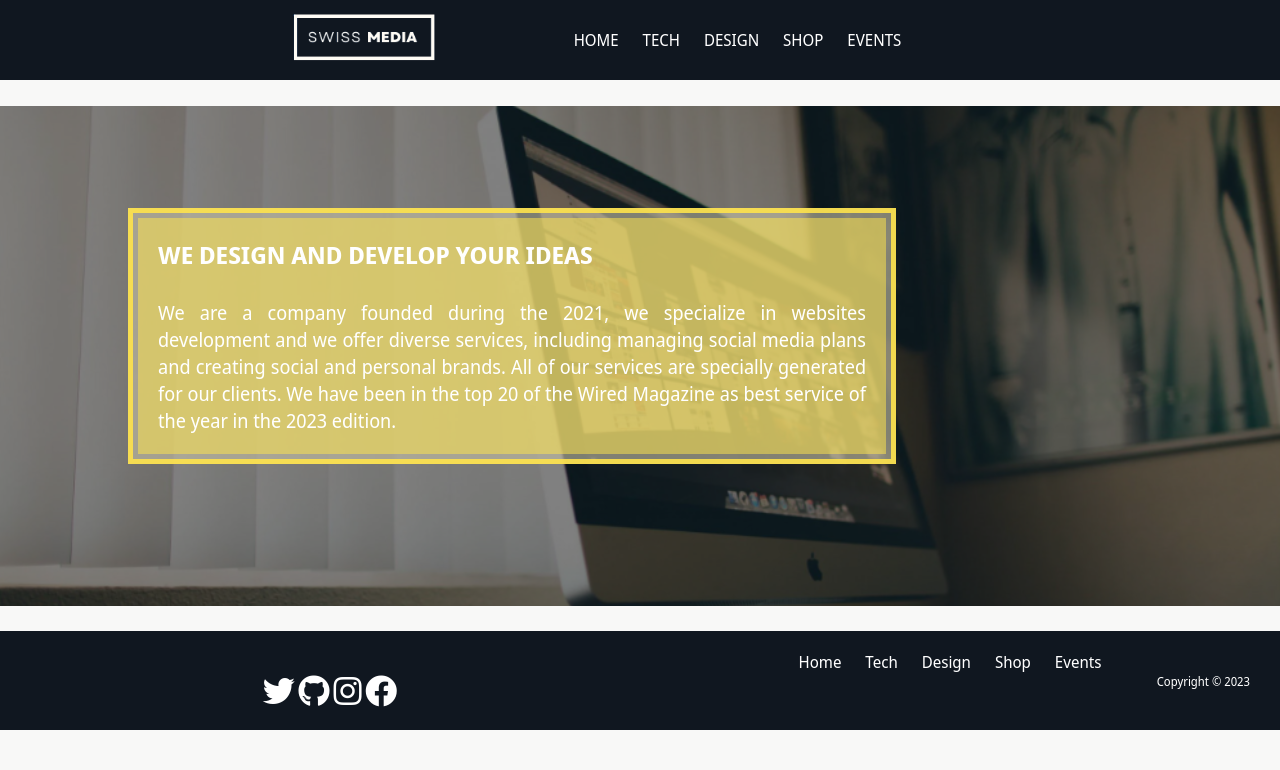
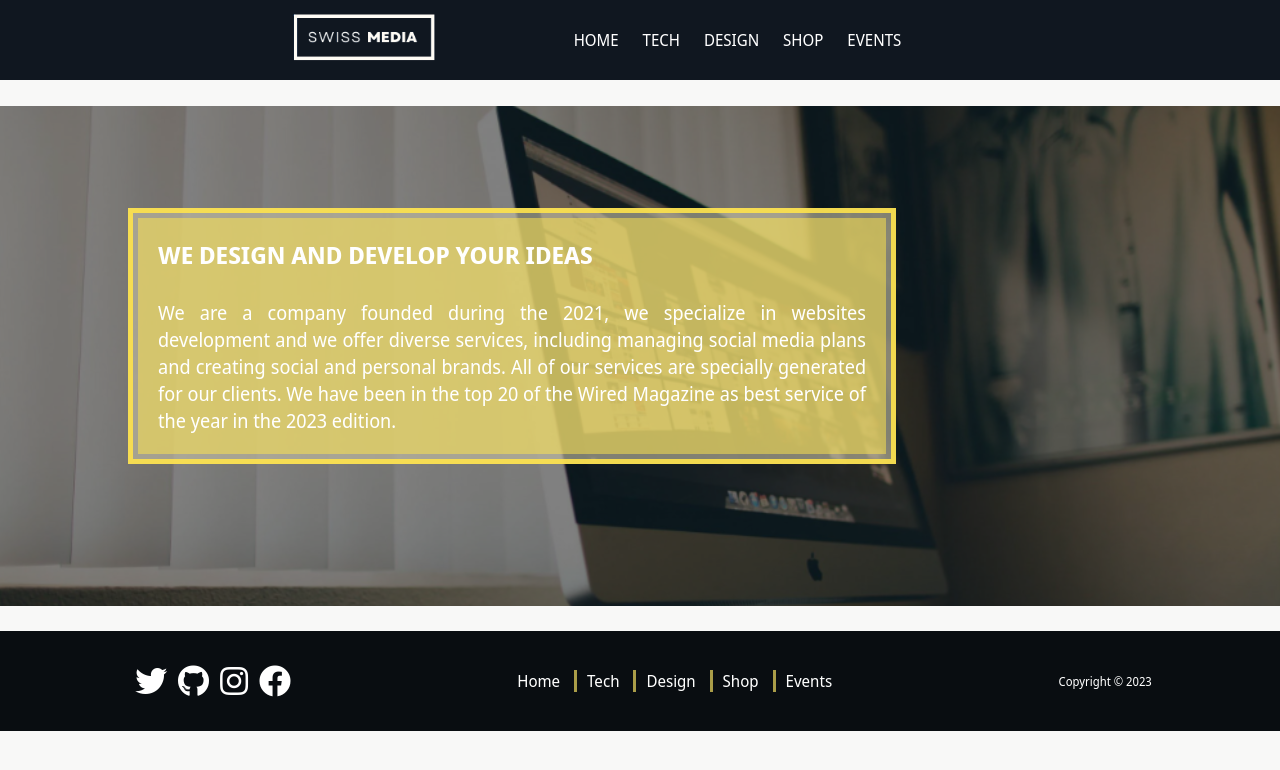
Before and after one commit to riboldicamila/swissmedia-basic-html-saas, a plain HTML site: page index.html in a window 1280 px wide. Drawn offline with nearby package versions, Linux system fonts and the light colour scheme.

Commit message:
-changed footer display and style

```diff
--- a/index.html
+++ b/index.html
@@ -46,7 +46,7 @@
         </div>
         <nav>
           <ul>
-            <li><a href="index.html">Home</a></li>
+            <li id="nav-no-bar"><a href="index.html">Home</a></li>
             <li><a href="./pages/technologies.html">Tech</a></li>
             <li><a href="./pages/design.html">Design</a></li>
             <li><a href="./pages/shop.html">shop</a></li>
@@ -77,23 +77,31 @@
     <footer>
       <div class="footer-container">
         <div class="social">
-          <a href="#"><i class="fab fa-twitter fa-2x"></i></a>
-          <a href="#"><i class="fab fa-github fa-2x"></i></a>
-          <a href="#"><i class="fab fa-instagram fa-2x"></i></a>
-          <a href="#"><i class="fab fa-facebook fa-2x"></i></a>
+          <a href="https://www.twitter.com/"
+            ><i class="fab fa-twitter fa-2x"></i
+          ></a>
+          <a href="https://www.github.com/"
+            ><i class="fab fa-github fa-2x"></i
+          ></a>
+          <a href="https://www.instagram.com/"
+            ><i class="fab fa-instagram fa-2x"></i
+          ></a>
+          <a href="https://www.facebook.com/"
+            ><i class="fab fa-facebook fa-2x"></i
+          ></a>
         </div>
-
-        <p>Copyright &copy; 2023</p>
 
         <div class="footer-nav">
           <ul>
-            <li><a href="index.html">Home</a></li>
+            <li id="nav-no-bar"><a href="index.html">Home</a></li>
             <li><a href="technologies.html">Tech</a></li>
             <li><a href="design.html">Design</a></li>
             <li><a href="shop.html">Shop</a></li>
             <li><a href="events.html">Events</a></li>
           </ul>
         </div>
+
+        <p>Copyright &copy; 2023</p>
       </div>
     </footer>
 
--- a/styles/style.css
+++ b/styles/style.css
@@ -379,49 +379,26 @@ a {
 /*Footer*/
 
 .footer-container {
-  background-color: #101720;
+  background-color: #090d11;
   color: white;
-  display: grid;
-  grid-template-columns: 1fr 1fr;
-  grid-template-rows: 0.1fr 0.08fr;
-  grid-template-areas: "logo nav" "social p";
+  display: flex;
+  justify-content: space-around;
   padding: 20px;
-}
-
-.logo {
-  grid-area: logo;
-  align-self: center;
-  justify-self: center;
-}
-
-.footer-logo {
-  padding-top: 20px;
-  width: 170px;
-  height: auto;
-}
-
-.footer-nav {
-  grid-area: nav;
-  align-self: center;
-  justify-self: center;
-}
-
-.social {
-  grid-area: social;
-  align-self: center;
-  justify-self: center;
+  align-items: center;
+  height: 100px;
 }
 
 .footer-container p {
-  grid-area: p;
-  align-self: start;
-  justify-self: end;
-  padding-right: 10px;
-  padding-bottom: 20px;
   font-size: 12px;
 }
+
 .footer-nav li {
   display: inline;
+  border-left: solid #d4c257cb 3px;
+}
+
+#nav-no-bar {
+  border-left: none;
 }
 
 .footer-nav a {
@@ -435,6 +412,10 @@ a {
   cursor: pointer;
   background-color: rgba(253, 239, 106, 0.808);
   border-radius: 5px;
+}
+
+.social a {
+  padding-left: 7px;
 }
 
 /*Buttons*/
```
Also changed, not shown: pages/design.html (+1 -1 lines), pages/events.html (+1 -1 lines), pages/shop.html (+1 -1 lines), pages/technologies.html (+1 -1 lines).
